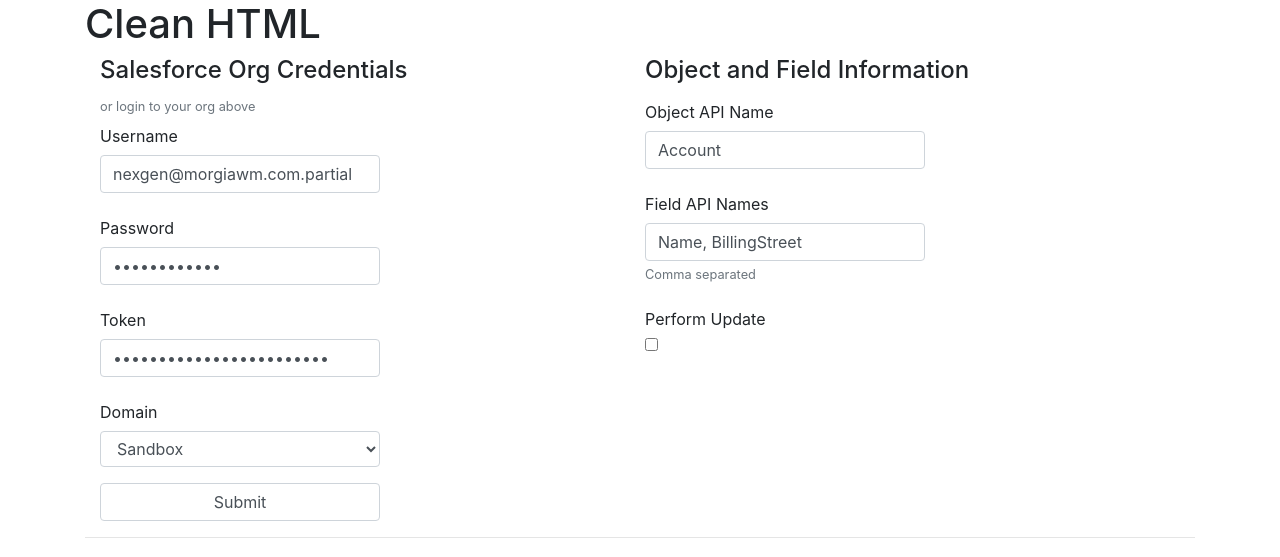
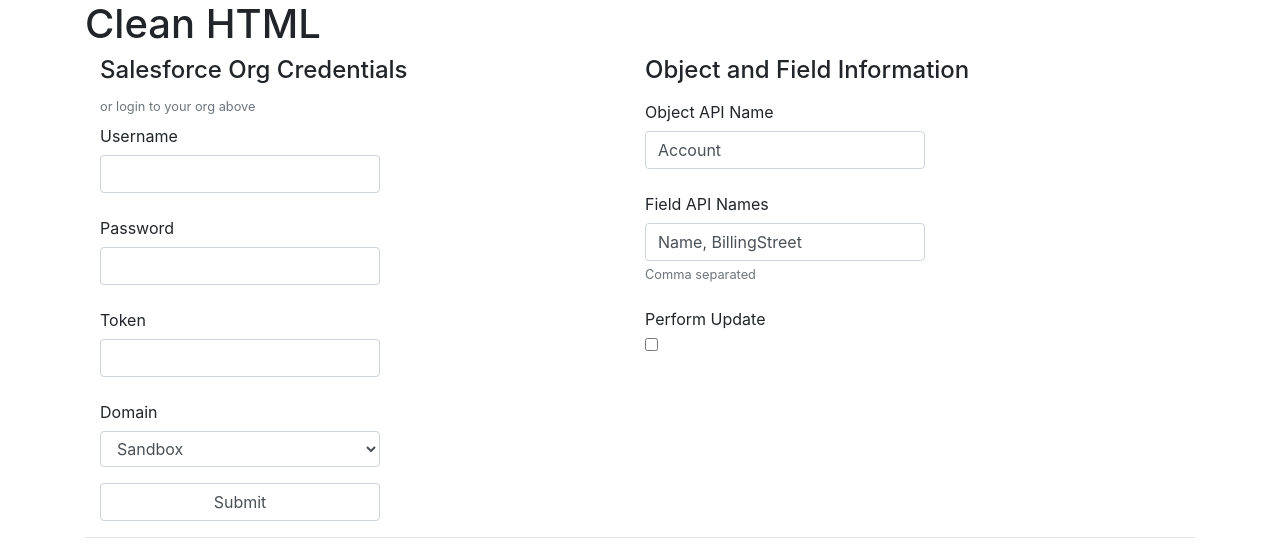
Before and after one commit to SikichSFTeam/SalesforceUtilityTools, a Flask app: page /tools/cleanHtml in a window 1280 px wide. Shown: the part 106-663 px from the top of the page. Run offline with Flask 2, Linux system fonts and the light colour scheme; some libraries are stand-ins or nearby versions.

Commit message:
Removed Morgia hardcoded creds

```diff
--- a/SalesforceUtilityTools/templates/tools/cleanHtml.html
+++ b/SalesforceUtilityTools/templates/tools/cleanHtml.html
@@ -22,15 +22,15 @@
                 <small class="text-muted">or login to your org above</small>
                 <div class="form-group">
                     <label class="col-form-label" for="username">Username</label>
-                    <input type="email" class="form-control" id="username" name="username" required value="nexgen@morgiawm.com.partial" />
+                    <input type="email" class="form-control" id="username" name="username" required />
                 </div>
                 <div class="form-group">
                     <label class="col-form-label" for="password">Password</label>
-                    <input type="password" class="form-control" id="password" name="password" required value="LRBi15@RGu!n" />
+                    <input type="password" class="form-control" id="password" name="password" required />
                 </div>
                 <div class="form-group">
                     <label class="col-form-label" for="token">Token</label>
-                    <input type="password" class="form-control" id="token" name="token" required value="BXwwtQg7nsSNh8FOcnaO6Yf3" />
+                    <input type="password" class="form-control" id="token" name="token" required />
                 </div>
                 <div class="form-group">
                     <label class="col-form-label" for="domain">Domain</label>
```
